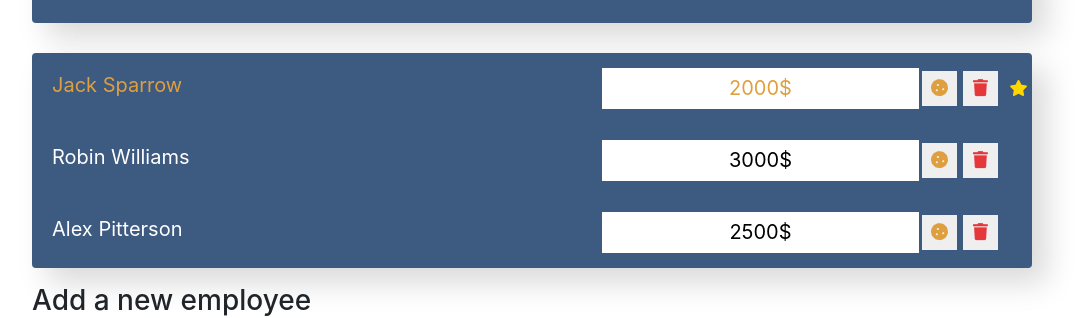
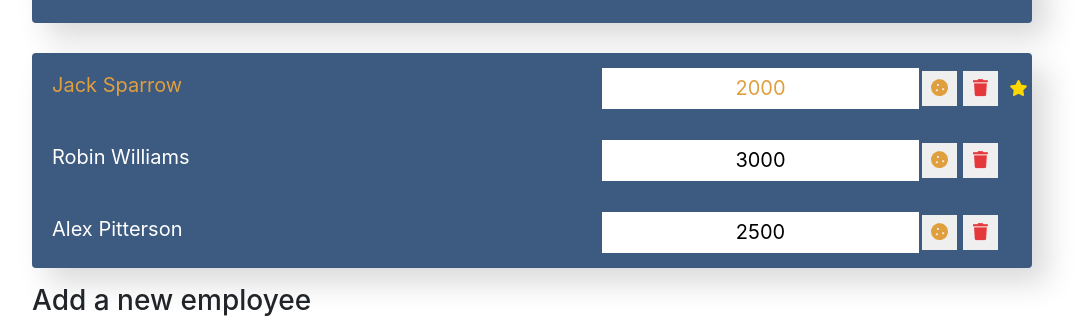
Before and after one commit to GapurEvloev/ip_js, a React (Create React App) app in the folder 121-react/: page / in a window 1280 px wide. Shown: the part 390-708 px from the top of the page, without its empty margins (108-1192 px from the left). Built offline with nearby package versions, Linux system fonts and the light colour scheme.

Commit message:
#138 hw fin

```diff
--- a/121-react/src/components/app/app.jsx
+++ b/121-react/src/components/app/app.jsx
@@ -131,6 +131,19 @@ class App extends Component {
     this.setState({ filters });
   };
 
+  onSalaryChange = (id, salary) => {
+    salary = salary.replace(/[^0-9.]/g, "");
+
+    this.setState(({data}) => ({
+      data: data.map((item) => {
+        if (item.id === id) {
+          return { ...item, salary };
+        }
+        return item;
+      }),
+    }));
+  };
+
   render() {
     const { data, term, filters } = this.state;
     const employees = data.length;
@@ -142,6 +155,7 @@ class App extends Component {
         <AppInfo employees={employees} increaced={increaced} />
         <SearchPanel onUpdateSearch={this.onUpdateSearch} onUpdateFilters={this.onUpdateFilters} />
         <EmployeesList
+          onSalaryChange={this.onSalaryChange}
           onDelete={this.deleteItem}
           data={visibleData}
           onToggleProps={this.onToggleProps}
--- a/121-react/src/components/employees-list-item/employees-list-item.jsx
+++ b/121-react/src/components/employees-list-item/employees-list-item.jsx
@@ -2,7 +2,7 @@ import classNames from "classnames";
 
 import "./employees-list-item.css";
 
-const EmployeesListItem = ({ name, salary, onDelete, onToggleProps, increase, like }) => {
+const EmployeesListItem = ({ name, salary, onDelete, onToggleProps, onSalaryChange, increase, like }) => {
   // const { increase, like } = this.state;
 
   return (
@@ -14,7 +14,7 @@ const EmployeesListItem = ({ name, salary, onDelete, onToggleProps, increase, li
       <span onClick={onToggleProps} className="list-group-item-label" data-toggle="like">
         {name}
       </span>
-      <input type="text" className="list-group-item-input" defaultValue={salary + "$"} />
+      <input onChange={onSalaryChange} type="text" className="list-group-item-input" value={salary}  />
       <div className="d-flex justify-content-center align-items-center">
         <button onClick={onToggleProps} type="button" className="btn-cookie btn-sm " data-toggle="increase">
           <i className="fas fa-cookie"></i>
--- a/121-react/src/components/employees-list/employees-list.jsx
+++ b/121-react/src/components/employees-list/employees-list.jsx
@@ -1,7 +1,7 @@
 import EmployeesListItem from "../employees-list-item/employees-list-item";
 import "./employees-list.css";
 
-const EmployeesList = ({ data, onDelete, onToggleProps }) => {
+const EmployeesList = ({ data, onDelete, onToggleProps, onSalaryChange }) => {
   return (
     <ul className="app-list">
       {data.map((item) => {
@@ -12,6 +12,7 @@ const EmployeesList = ({ data, onDelete, onToggleProps }) => {
             {...itemProps}
             onDelete={() => onDelete(id)}
             onToggleProps={(e) => onToggleProps(id, e.currentTarget.getAttribute("data-toggle"))}
+            onSalaryChange={(e) => onSalaryChange(id, e.target.value)}
           />
         );
       })}
```
